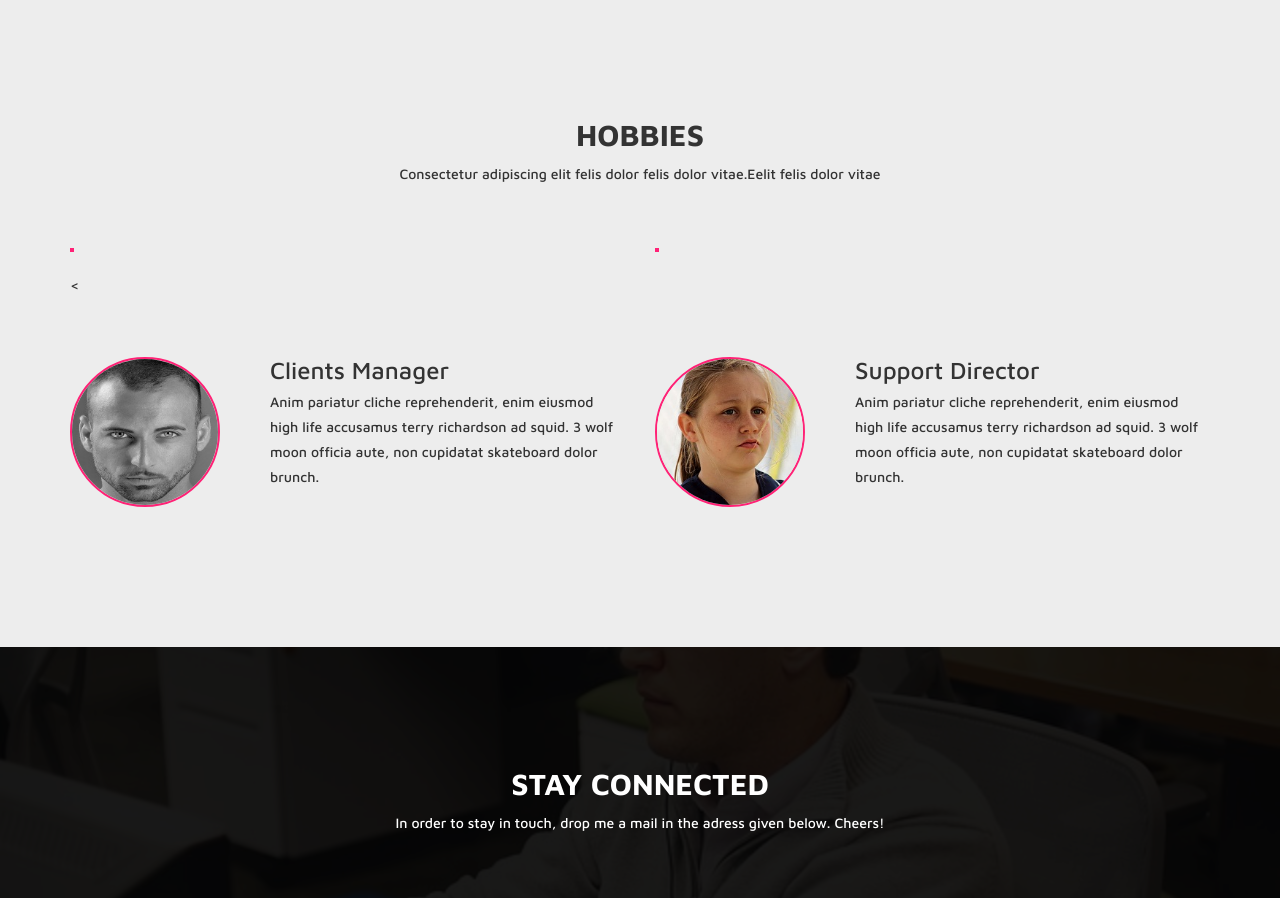
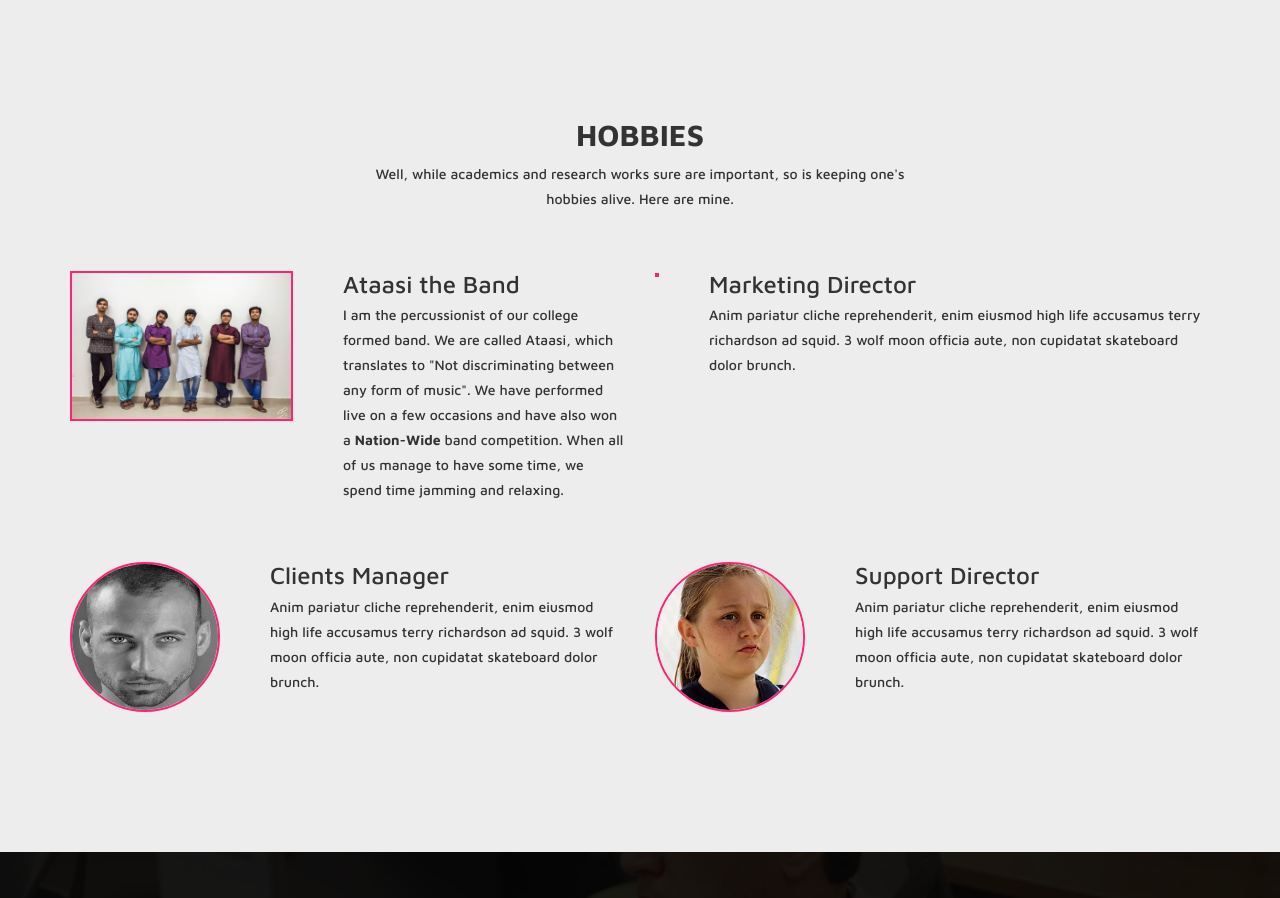
Before and after one commit to BakaZoro/BakaZoro.github.io, a plain HTML site: page index.html in a window 1280 px wide. Shown: the part 2668-3566 px from the top of the page. Drawn offline with Linux system fonts and the light colour scheme; files whose address does not match are found by name.

Commit message:
updated index

```diff
--- a/index.html
+++ b/index.html
@@ -93,7 +93,7 @@
                 </div>
                 <div class="col-md-4 col-sm-4 css">
                     <div class="edu-wrapper">
-                        <a class="fancybox-media" title="IIIT Guwahati Boys Hostel" href="assets/img/IIITG2.jfif">
+                        <a class="fancybox-media" title="IIIT Guwahati Residentials" href="assets/img/IIITG2.jfif">
 
                             <img src="assets/img/IIITG2.jfif" class="img-responsive " alt="" align="right"/>
                         </a>
@@ -313,7 +313,7 @@
             <div class="row text-center" data-scroll-reveal="enter from the bottom after 0.2s">
                 <div class="col-md-6 col-md-offset-3 pad-bottom">
                     <h2><strong>HOBBIES</strong></h2>
-                    Consectetur adipiscing elit felis dolor felis dolor vitae.Eelit felis dolor vitae
+                    Well, while academics and research works sure are important, so is keeping one's hobbies alive. Here are mine.
 
                 </div>
             </div>
@@ -321,26 +321,25 @@
 
                 <div class="col-md-6 col-sm-6">
                     <div class="media">
-                        <a class="media-left" href="http://www.iiitg.ac.in/">
-                            <img src="assets/img/IIITG1.jpg" alt="" />
+                        <a class="media-left" href="https://ataasi.webnode.com/">
+                            <img src="assets/img/ataasi.jpg" alt="" />
                         </a>
-                        <<!-- div class="media-body">
-                            <h3 class="media-heading">Technical Director</h3>
-                            Anim pariatur cliche reprehenderit, enim eiusmod high life accusamus terry richardson ad squid.
-           3 wolf moon officia aute, non cupidatat skateboard dolor brunch.
-                        </div> -->
+                        <div class="media-body">
+                            <h3 class="media-heading">Ataasi the Band</h3>
+                            I am the percussionist of our college formed band. We are called Ataasi, which translates to "Not discriminating between any form of music". We have performed live on a few occasions and have also won a <strong>Nation-Wide </strong> band competition. When all of us manage to have some time, we spend time jamming and relaxing.
+                        </div>
                     </div>
                 </div>
                 <div class="col-md-6 col-sm-6">
                     <div class="media">
-                        <a class="media-left" href="http://www.iiitg.ac.in/">
+                        <a class="media-left" href="">
                             <img src="assets/img/IIITG2.jpg" alt=""/>
                         </a>
-                        <!-- <div class="media-body">
+                        <div class="media-body">
                             <h3 class="media-heading">Marketing Director</h3>
                             Anim pariatur cliche reprehenderit, enim eiusmod high life accusamus terry richardson ad squid.
            3 wolf moon officia aute, non cupidatat skateboard dolor brunch.
-                        </div> -->
+                        </div>
                     </div>
                 </div>
             </div>
```
Also changed, not shown: assets/img/ataasi.jpg (added).
